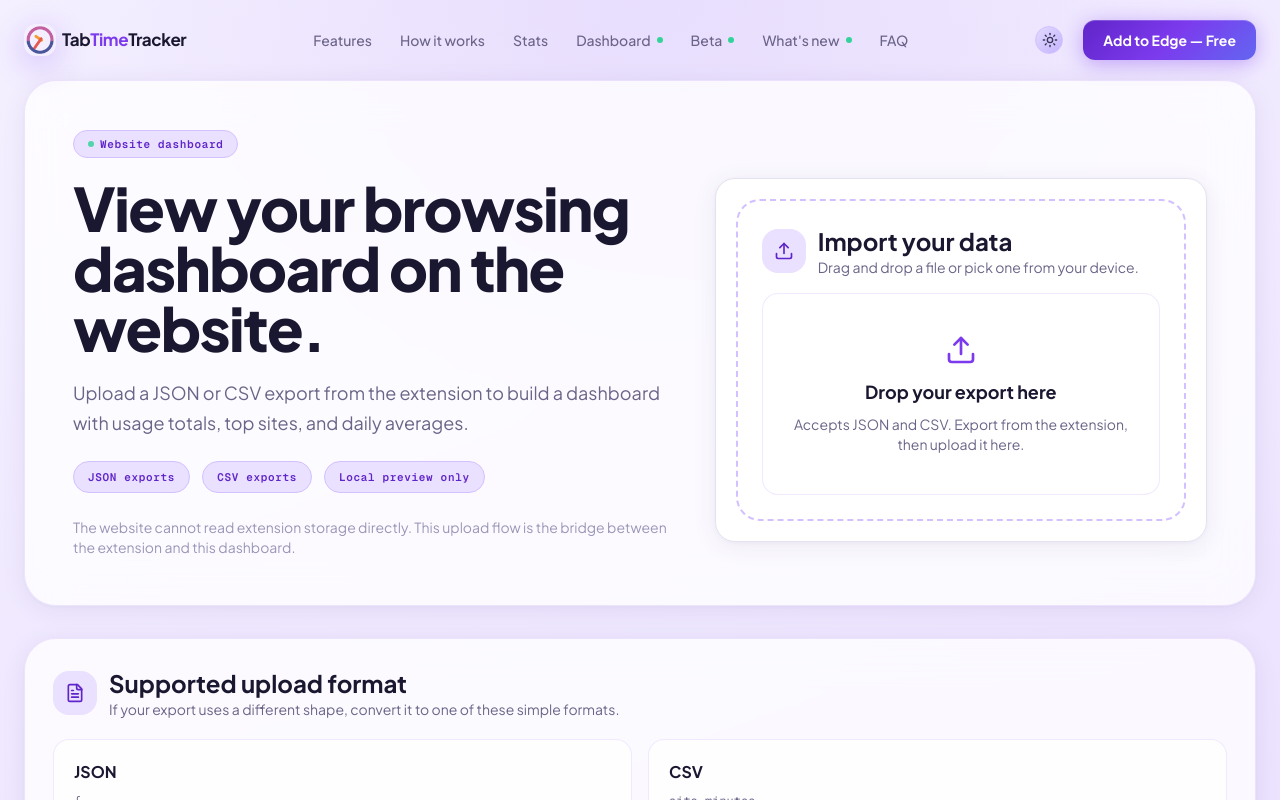
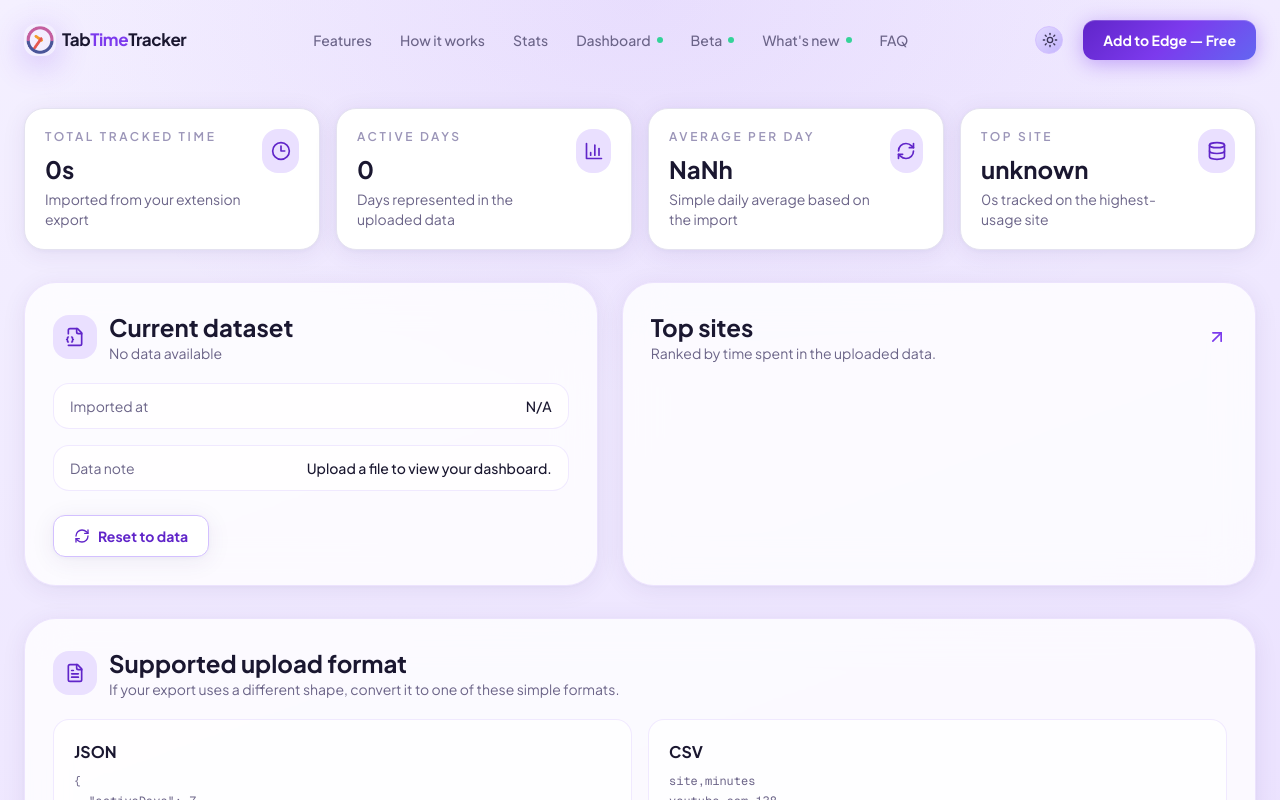
Before and after one commit to ShaikAyub7/browser-extension-website, a Next.js app: page /dashboard in a window 1280 px wide. Shown: the top 800 px of the page. Built offline with nearby package versions, Linux system fonts and the light colour scheme.

Commit message:
fix: refactor DashboardClient to use default state and localStorage correctly

```diff
--- a/components/dashboard/DashboardClient.tsx
+++ b/components/dashboard/DashboardClient.tsx
@@ -1,6 +1,6 @@
 "use client";
 
-import { useMemo, useState } from "react";
+import { useEffect, useMemo, useState } from "react";
 import { BarChart3, CircleAlert, Clock3, Database, FileJson2, FileText, RefreshCw, Upload, ArrowUpRight } from "lucide-react";
 
 type SiteEntry = {
@@ -322,22 +322,26 @@ function MetricCard({
     </div>
   );
 }
+const defaultDashboard: DashboardData = {
+  sourceName: "No data available",
+  importedAt: "N/A",
+  totalMinutes: 0,
+  activeDays: 0,
+  topSites: [],
+  note: "Upload a file to view your dashboard.",
+};
 
 export default function DashboardClient() {
+useEffect(() => {
   const data = localStorage.getItem("dashboardData");
 
-const [dashboard, setDashboard] = useState<DashboardData>(
-  data
-    ? JSON.parse(data)
-    : {
-        sourceName: "No data available",
-        importedAt: "N/A",
-        totalMinutes: 0,
-        activeDays: 0,
-        topSites: [],
-        note: "Upload a file to view your dashboard.",
-      }
-);
+  if (data) {
+    setDashboard(JSON.parse(data));
+  }
+}, []);
+const [dashboard, setDashboard] =
+  useState<DashboardData>(defaultDashboard);
+
   const [error, setError] = useState<string | null>(null);
   const [dragActive, setDragActive] = useState(false);
 
@@ -346,13 +350,12 @@ const [dashboard, setDashboard] = useState<DashboardData>(
   const maxMinutes = Math.max(...dashboard.topSites.map((site) => site.minutes), 1);
 
  const handleResetToData = () => {
-  const savedData = localStorage.getItem("dashboardData");
+  const savedData = localStorage.removeItem("dashboardData");
 
-  if (savedData) {
-    setDashboard(JSON.parse(savedData));
-  }
+
 
   setError(null);
+  return savedData;
 };
 
 
@@ -424,7 +427,7 @@ const [dashboard, setDashboard] = useState<DashboardData>(
       <div className="relative z-10 max-w-7xl mx-auto space-y-8">
 
         {
-            !data?<section className="glass rounded-[2rem] p-8 md:p-12 ">
+            !dashboard?<section className="glass rounded-[2rem] p-8 md:p-12 ">
           <div className="pill mb-5 inline-flex">
             <span className="w-1.5 h-1.5 rounded-full bg-emerald-400 animate-pulse" />
             Website dashboard
```
